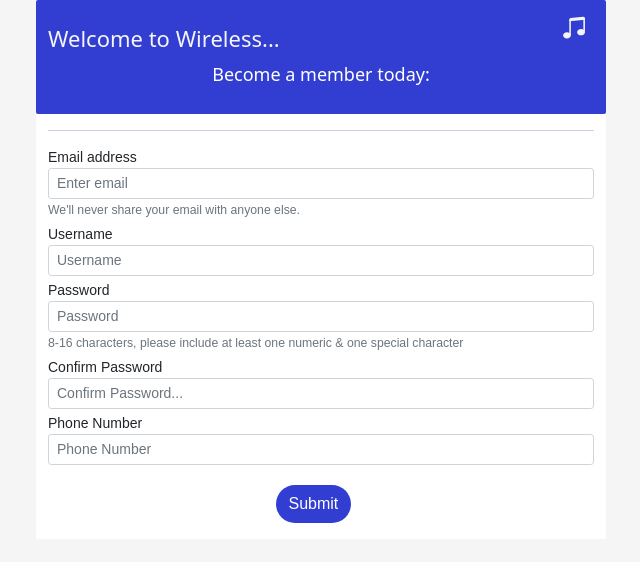
After one commit to mjjohnson94/wireless, a Flask app: template Doji/templates/registerUser.html in a window 1280 px wide. The commit adds this page. Shown: the top 562 px of the page, without its empty margins (319-959 px from the left). Run offline with Flask 2, Linux system fonts and the light colour scheme; the template is opened without the code that fills it, so the values that code supplies are empty; some libraries are stand-ins or nearby versions.

Commit message:
Add files via upload

```diff
--- a/Doji/app.py
+++ b/Doji/app.py
@@ -1,3 +1,4 @@
+from telnetlib import theNULL
 from flask import Flask, render_template, request
 import pandas as pd
 import psycopg2
@@ -10,18 +11,42 @@ def landingPage():
         return render_template('landingPage.html')
 
 
-@app.route('/', methods=['POST'])
-def registerUser():
+# @app.route('/', methods=['POST'])
+# def registerUser():
 
-        firstName = request.form['firstName']
-        secondName = request.form['lastName']
-        eMail = request.form['eMail']
-        phoneNumber = request.form['phoneNumber']
-        password = request.form['password']
+#     firstName = request.form['firstName']
+#     secondName = request.form['lastName']
+#     eMail = request.form['eMail']
+#     phoneNumber = request.form['phoneNumber']
+#     password = request.form['password']
 
-        ID = 1
+#     ID = 3
 
-        # Establish connection to PostgreSQL database
+#     # Establish connection to PostgreSQL database
+
+#     conn = psycopg2.connect(
+#         host="localhost",
+#         database="pythontestdb",
+#         user="postgres",
+#         password="AAA009wn73ed")
+
+#     cur = conn.cursor()
+
+#     cur.execute("INSERT INTO registered_users(ID, FIRST_NAME, LAST_NAME, EMAIL_ADDRESS, PHONE_NUMBER, PASSWORD) VALUES(%s, %s, %s, %s, %s, %s)",
+#                 (ID, firstName, secondName, eMail, phoneNumber, password))
+
+#     conn.commit()
+#     cur.close()
+#     conn.close()
+
+#     return render_template('index.html')
+
+
+@app.route('/logIn', methods=['POST'])
+def logIn():
+
+        eMail = request.form['Email']
+        password = request.form['PassW']
 
         conn = psycopg2.connect(
         host="localhost",
@@ -31,11 +56,16 @@ def registerUser():
 
         cur = conn.cursor()
 
-        cur.execute("INSERT INTO registered_users(ID, FIRST_NAME, LAST_NAME, EMAIL_ADDRESS, PHONE_NUMBER, PASSWORD) VALUES(%s, %s, %s, %s, %s, %s)",
-        (ID, firstName, secondName, eMail, phoneNumber, password))
+        cur.execute('SELECT * FROM registered_users WHERE email_address LIKE %s AND password LIKE %s', (eMail, password,))
+        x = cur.fetchall()
 
-        conn.commit()
-        cur.close()
-        conn.close()
+        if len(x) > 0:
+                return render_template('loggedIn.html')
+        else:
+                return render_template('logInFail.html')
 
-        return render_template('index.html')
+
+@app.route('/registerUser', methods=['POST'])
+def registerUser():
+
+        return render_template('registerUser.html')
--- a/Doji/static/css/style.css
+++ b/Doji/static/css/style.css
@@ -40,6 +40,13 @@ html, body  {
     margin-bottom: 40px;
     font-size: 14px;
     font-weight: lighter;
+}
+
+#registerButtonForm     {
+    background-color: #323ED1;
+    border-radius: 55px;
+    border-color: transparent;
+
 }
 
 
@@ -117,7 +124,24 @@ p1  {
     font-size: 12px;
 }
 
+#registerCard   {
+    background-color: #323ED1;
+    color: whitesmoke;
+    border-radius: 2px;
+}
 
-#x  {
-    margin-top: 100px;
+#registerForm {
+    background-color: white;
+    border-radius: 2px;
+    font-family: 'Nexa', sans-serif;
+    font-size: 14px;
+    font-weight: lighter;
 }
+
+hr  {
+    background-color: #323ED1;
+}
+
+#X  {
+    margin-left: 304px;
+}
--- a/Doji/templates/index.html
+++ b/Doji/templates/index.html
@@ -18,6 +18,7 @@
 <body>
 
 
+
 <script src="/static/js/app.js"></script>
 <script src="https://cdn.jsdelivr.net/npm/bootstrap@5.1.3/dist/js/bootstrap.bundle.min.js" integrity="sha384-ka7Sk0Gln4gmtz2MlQnikT1wXgYsOg+OMhuP+IlRH9sENBO0LRn5q+8nbTov4+1p" crossorigin="anonymous"></script>
 <script src="https://cdnjs.cloudflare.com/ajax/libs/jquery/3.2.1/jquery.slim.min.js"></script>
--- /dev/null
+++ b/Doji/templates/registerUser.html
@@ -0,0 +1,111 @@
+<!DOCTYPE html>
+<html lang="en">
+
+<head>
+
+<meta charset="UTF-8"/>
+<meta http-equiv="X-UA-Compatible" content="IE=edge" />
+<meta name="viewport" content="width=device-width, initial-scale=1"/>
+<link rel="stylesheet" href="https://cdnjs.cloudflare.com/ajax/libs/font-awesome/6.0.0-beta3/css/all.min.css" integrity="sha512-Fo3rlrZj/k7ujTnHg4CGR2D7kSs0v4LLanw2qksYuRlEzO+tcaEPQogQ0KaoGN26/zrn20ImR1DfuLWnOo7aBA==" crossorigin="anonymous" referrerpolicy="no-referrer" />
+<link href="https://cdn.jsdelivr.net/npm/bootstrap@5.1.3/dist/css/bootstrap.min.css" rel="stylesheet" integrity="sha384-1BmE4kWBq78iYhFldvKuhfTAU6auU8tT94WrHftjDbrCEXSU1oBoqyl2QvZ6jIW3" crossorigin="anonymous">
+<link rel="stylesheet" type="text/css" href="/static/css/style.css">
+<script src="sweetalert2.all.min.js"></script>
+<script src="https://unpkg.com/sweetalert/dist/sweetalert.min.js"></script>
+</head>
+
+<body>
+
+<!--Create container to hold HTML elements for the login page-->
+<div class="container">
+    <!--Create row which will hold the columns-->
+<div class="row">
+        <!--Create column which will take 6 places on large/medium screens, 12 places on small screens-->
+        <!--Assign ID of 'leftCard' as this element will form the left card of the login page-->
+<div class="col-lg-6 offset-lg-3 col-md-8 offset-md-2 col-sm-12" id="registerCard">
+
+<!--Image-->
+<svg id="musicNote" xmlns="http://www.w3.org/2000/svg" width="40" height="40" fill="currentColor" class="bi bi-music-note-beamed" viewBox="0 0 16 16">
+<path d="M6 13c0 1.105-1.12 2-2.5 2S1 14.105 1 13c0-1.104 1.12-2 2.5-2s2.5.896 2.5 2zm9-2c0 1.105-1.12 2-2.5 2s-2.5-.895-2.5-2 1.12-2 2.5-2 2.5.895 2.5 2z"/>
+<path fill-rule="evenodd" d="M14 11V2h1v9h-1zM6 3v10H5V3h1z"/>
+<path d="M5 2.905a1 1 0 0 1 .9-.995l8-.8a1 1 0 0 1 1.1.995V3L5 4V2.905z"/>
+</svg>
+
+<!--Headers-->
+<h1 id="registerHeader">Welcome to Wireless...</h1>
+<h2 id="RegisterSubHeader">Become a member today:</h2>
+
+        </div>
+    </div>
+</div>
+
+
+<!--Create container to hold HTML elements for the login page-->
+<div class="container">
+    <!--Create row which will hold the columns-->
+<div class="row">
+<!--Create column which will take 6 places on large/medium screens, 12 places on small screens-->
+<div class="col-lg-6 offset-lg-3 col-md-8 offset-md-2 col-sm-12" id="registerForm">
+
+<!--Line-->
+<hr>
+<!--Line-->
+
+
+<!--Create form element-->
+<form>
+
+
+
+<!--Form-group class for E-Mail address (user input), margin bottom 1, margin top 3-->
+<div class="form-group mb-1 mt-3">
+            <label id="inputLabel">Email address</label>
+            <input type="email" class="form-control form-control-sm" id="Email" aria-describedby="emailHelp" placeholder="Enter email">
+            <!--Muted text to add information next to the input-->
+            <small id="emailHelp" class="form-text text-muted">We'll never share your email with anyone else.</small>
+</div>
+
+
+<!--Form-group class for Username (user input), margin bottom 1-->
+<div class="form-group mb-1">
+    <label id="inputLabel">Username</label>
+    <input type="username" class="form-control form-control-sm" id="Username" placeholder="Username">
+</div>
+
+
+<!--Form-group class for Password (user input), margin bottom 1-->
+<div class="form-group mb-1">
+    <label id="inputLabel">Password</label>
+    <input type="password" class="form-control form-control-sm" id="Password" placeholder="Password">
+    <!--Muted text to add information next to the input-->
+    <small id="usernameHelp" class="form-text text-muted">8-16 characters, please include at least one numeric & one special character</small>
+</div>
+
+
+<!--Form-group class for Confirm Password (user input), margin bottom 1-->
+<div class="form-group mb-1">
+    <label id="inputLabel">Confirm Password</label>
+    <input type="password" class="form-control form-control-sm" id="confirmPassword" placeholder="Confirm Password...">
+</div>
+
+
+<!--Form-group class for Phone Number, margin bottom 1-->
+<div class="form-group mb-1">
+    <label id="inputLabel">Phone Number</label>
+    <input type="phoneNumber" class="form-control form-control-sm" id="phoneNumber" placeholder="Phone Number">
+</div>
+
+
+<!--Submit button -->
+<button id="registerButtonForm" type="submit" class="btn btn-primary offset-5 btn mt-3 mb-3">Submit
+</button>
+
+
+<!--Form closing tag-->
+</form>
+
+    </div>
+</div>
+
+
+<!--Body closing tag-->
+</body>
```
Also changed, not shown: Doji/static/js/app.js (deleted, +0 -20 lines), Doji/templates/landingPage.html (+46 -76 lines), Doji/templates/logInFail.html (added, +19 -0 lines), Doji/templates/loggedIn.html (added, +21 -0 lines).
